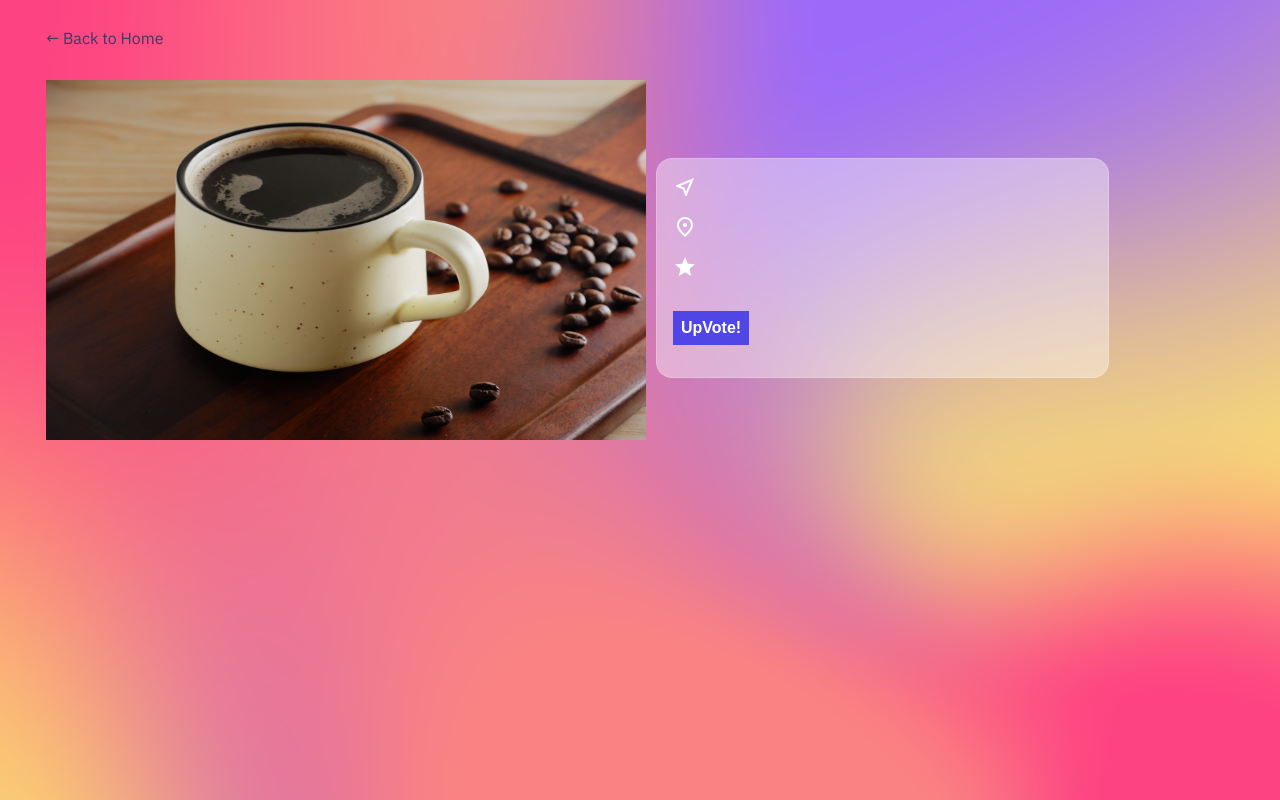
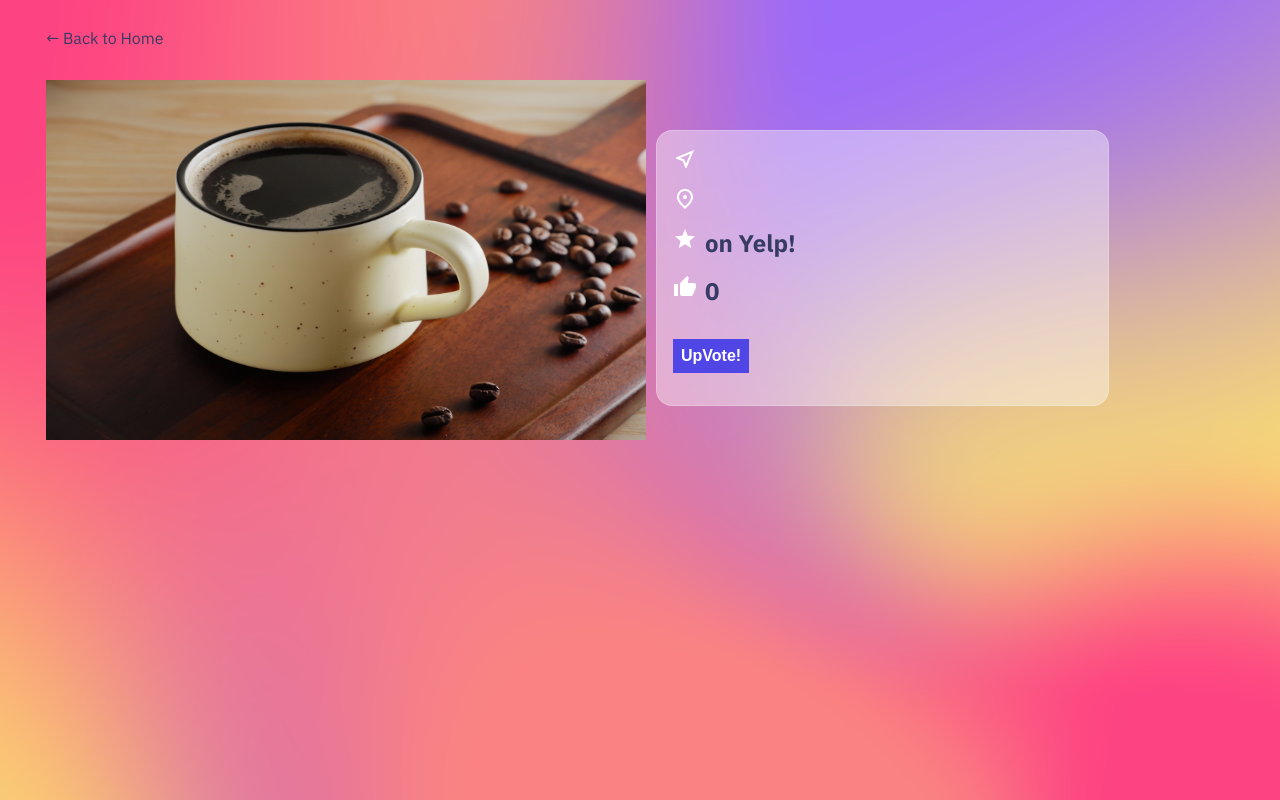
Before and after one commit to marcdwest32/coffee-connoisseur, a Next.js app: page /coffee-store/1 in a window 1280 px wide. Built offline with nearby package versions, Linux system fonts and the light colour scheme; no server answers.

Commit message:
persist rating

```diff
--- a/pages/coffee-store/[id].js
+++ b/pages/coffee-store/[id].js
@@ -68,7 +68,9 @@ const CoffeeStore = (initialProps) => {
       const { address1: address, city, zip_code, state } = location
       const neighborhood =
         city && state && zip_code ? `${city}, ${state} ${zip_code}` : ''
-      const imgUrl = image_url || coffeeAlt
+      const imgUrl =
+        image_url ||
+        'https://media.cnn.com/api/v1/images/stellar/prod/150929101049-black-coffee-stock.jpg?q=x_3,y_1231,h_1684,w_2993,c_crop/h_540,w_960/f_webp'
 
       const response = await fetch('/api/createCoffeeStore', {
         method: 'POST',
@@ -78,7 +80,9 @@ const CoffeeStore = (initialProps) => {
           name,
           address: address || '',
           neighborhood: neighborhood || '',
-          votes: rating || 0,
+          rating: rating || 0,
+          votes: 0,
+          url,
           imgUrl,
         }),
       })
@@ -98,15 +102,17 @@ const CoffeeStore = (initialProps) => {
         setCoffeeStore(coffeeStoreFromContext)
         handleCreateCoffeeStore(coffeeStoreFromContext)
       }
+    } else {
+      handleCreateCoffeeStore(initialProps.coffeeStore)
     }
-  }, [id, empty, coffeeStores])
+  }, [id, empty, coffeeStores, initialProps.coffeeStore])
 
   const {
     id: storeId,
     name,
     image_url,
     url,
-    rating: votes,
+    rating,
     location = {},
   } = coffeeStore
   const { address1: address, city, zip_code, state } = location
@@ -114,9 +120,13 @@ const CoffeeStore = (initialProps) => {
     city && state && zip_code ? `${city}, ${state} ${zip_code}` : ''
   const imgUrl = image_url || coffeeAlt
 
+  const [voteCount, setVoteCount] = useState(0)
+
   const handleUpvoteButton = () => {
-    console.log('upvote')
+    let count = voteCount + 1
+    setVoteCount(count)
   }
+  console.log(coffeeStore)
 
   return (
     <div className={styles.layout}>
@@ -162,7 +172,16 @@ const CoffeeStore = (initialProps) => {
           </div>
           <div className={styles.iconWrapper}>
             <Image src='/icons/star.svg' width='24' height='24' alt={'Star'} />
-            <p className={styles.text}>{votes}</p>
+            <p className={styles.text}>{rating} on Yelp!</p>
+          </div>
+          <div className={styles.iconWrapper}>
+            <Image
+              src='/icons/thumbUp.svg'
+              width='24'
+              height='24'
+              alt={'Thumb'}
+            />
+            <p className={styles.text}>{voteCount}</p>
           </div>
           <button className={styles.upvoteButton} onClick={handleUpvoteButton}>
             UpVote!
```
